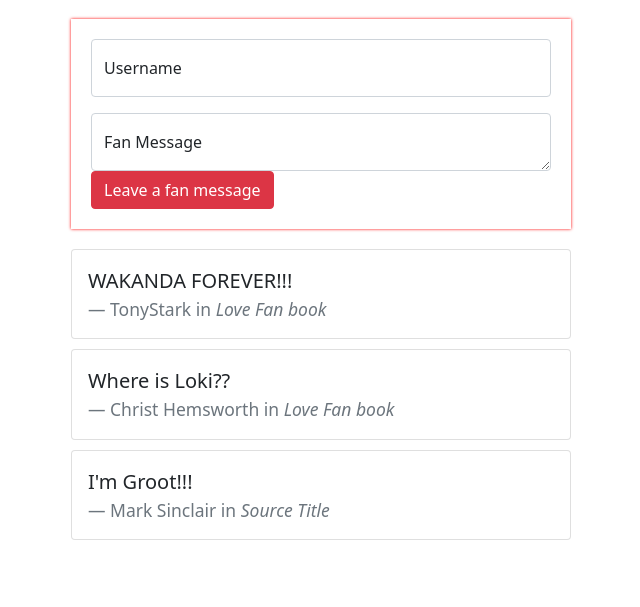
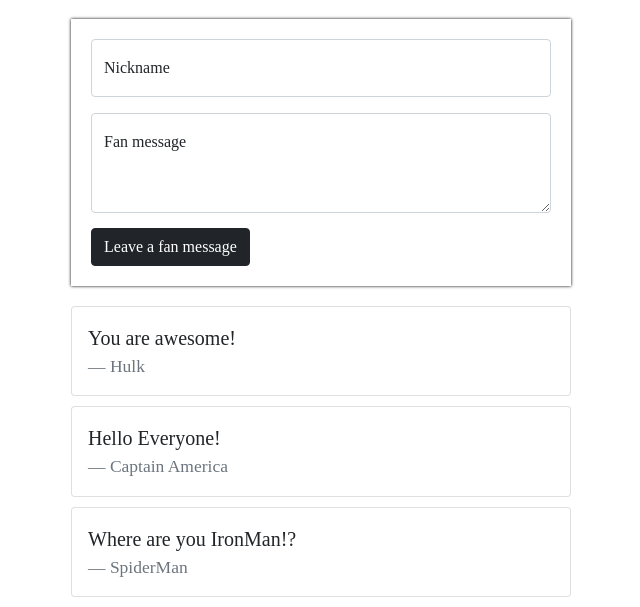
Before and after one commit to Kumaneki/Fanbook, a Flask app: page / in a window 1280 px wide. Shown: the part 301-908 px from the top of the page, without its empty margins (319-959 px from the left). Before the commit the page ends 841 px from the top, so only its background shows below. Run offline with Flask 2, Linux system fonts and the light colour scheme.

Commit message:
First Commit

```diff
--- a/template/index.html
+++ b/template/index.html
@@ -1,9 +1,10 @@
-<!doctype html>
+<!DOCTYPE html>
 <html lang="en">
 
 <head>
-  <meta charset="utf-8">
-  <meta name="viewport" content="width=device-width, initial-scale=1, shrink-to-fit=no">
+  <meta charset="UTF-8">
+  <meta http-equiv="X-UA-Compatible" content="IE=edge">
+  <meta name="viewport" content="width=device-width, initial-scale=1.0">
 
   <link href="https://cdn.jsdelivr.net/npm/bootstrap@5.0.2/dist/css/bootstrap.min.css" rel="stylesheet"
     integrity="sha384-EVSTQN3/azprG1Anm3QDgpJLIm9Nao0Yz1ztcQTwFspd3yD65VohhpuuCOmLASjC" crossorigin="anonymous">
@@ -12,14 +13,21 @@
     integrity="sha384-MrcW6ZMFYlzcLA8Nl+NtUVF0sA7MsXsP1UyJoMp4YLEuNSfAP+JcXn/tWtIaxVXM"
     crossorigin="anonymous"></script>
 
-  <title>Marvel Fan Book</title>
+  <title>Fan Book Site</title>
+
+  <link href="https://fonts.googleapis.com/css2?family=Noto+Serif+KR:wght@200;300;400;500;600;700;900&display=swap"
+    rel="stylesheet">
   <style>
+    * {
+      font-family: 'Noto Serif KR', serif;
+    }
+
     .mypic {
       width: 100%;
       height: 300px;
 
       background-image: linear-gradient(0deg, rgba(0, 0, 0, 0.5), rgba(0, 0, 0, 0.5)), url('https://cdn.quotesgram.com/img/16/28/941193441-marvel_heroes-19418.jpg');
-      background-position: center;
+      background-position: center 30%;
       background-size: cover;
 
       color: white;
@@ -34,15 +42,22 @@
       width: 95%;
       max-width: 500px;
       margin: 20px auto 20px auto;
+
+      box-shadow: 0px 0px 3px 0px black;
       padding: 20px;
-      box-shadow: 0px 0px 3px 0px red;
     }
-    .mycards{
+
+    .mypost>button {
+      margin-top: 15px;
+    }
+
+    .mycards {
       width: 95%;
       max-width: 500px;
       margin: auto;
     }
-    .mycards > .card{
+
+    .mycards>.card {
       margin-top: 10px;
       margin-bottom: 10px;
     }
@@ -51,44 +66,46 @@
 
 <body>
   <div class="mypic">
-    <h1>Marvel Fan Book</h1>
+    <h1>Marvel Fan Book Site</h1>
+    <p>Current Temperature in Wakanda: <span id="temp">20</span>celcius</p>
   </div>
   <div class="mypost">
     <div class="form-floating mb-3">
-      <input type="text" class="form-control" id="floatingInput" placeholder="Masukkan Nama Di sini">
-      <label for="floatingInput">Username</label>
+      <input type="text" class="form-control" id="name" placeholder="url">
+      <label for="floatingInput">Nickname</label>
     </div>
     <div class="form-floating">
-      <textarea class="form-control" placeholder="Leave a comment here" id="floatingTextarea"></textarea>
-      <label for="floatingTextarea">Fan Message</label>
+      <textarea class="form-control" placeholder="Leave a comment here" id="comment" style="height: 100px"></textarea>
+      <label for="floatingTextarea2">Fan message</label>
     </div>
-    <button type="button" class="btn btn-danger">Leave a fan message</button>
+    <button onclick="save_comment()" type="button" class="btn btn-dark">Leave a fan message</button>
   </div>
-  <div class="mycards">
+  <div class="mycards" id="comment-list">
     <div class="card">
       <div class="card-body">
         <blockquote class="blockquote mb-0">
-          <p>WAKANDA FOREVER!!!</p>
-          <footer class="blockquote-footer">TonyStark in<cite title="Source Title"> Love Fan book</cite></footer>
+          <p>You are awesome!</p>
+          <footer class="blockquote-footer">Hulk</footer>
         </blockquote>
       </div>
     </div>
     <div class="card">
       <div class="card-body">
         <blockquote class="blockquote mb-0">
-          <p>Where is Loki??</p>
-          <footer class="blockquote-footer">Christ Hemsworth in <cite title="Source Title">Love Fan book</cite></footer>
+          <p>Hello Everyone!</p>
+          <footer class="blockquote-footer">Captain America</footer>
         </blockquote>
       </div>
     </div>
     <div class="card">
       <div class="card-body">
         <blockquote class="blockquote mb-0">
-          <p>I'm Groot!!!</p>
-          <footer class="blockquote-footer">Mark Sinclair in <cite title="Source Title">Source Title</cite></footer>
+          <p>Where are you IronMan!?</p>
+          <footer class="blockquote-footer">SpiderMan</footer>
         </blockquote>
       </div>
     </div>
+  </div>
 </body>
 
 </html>
```
